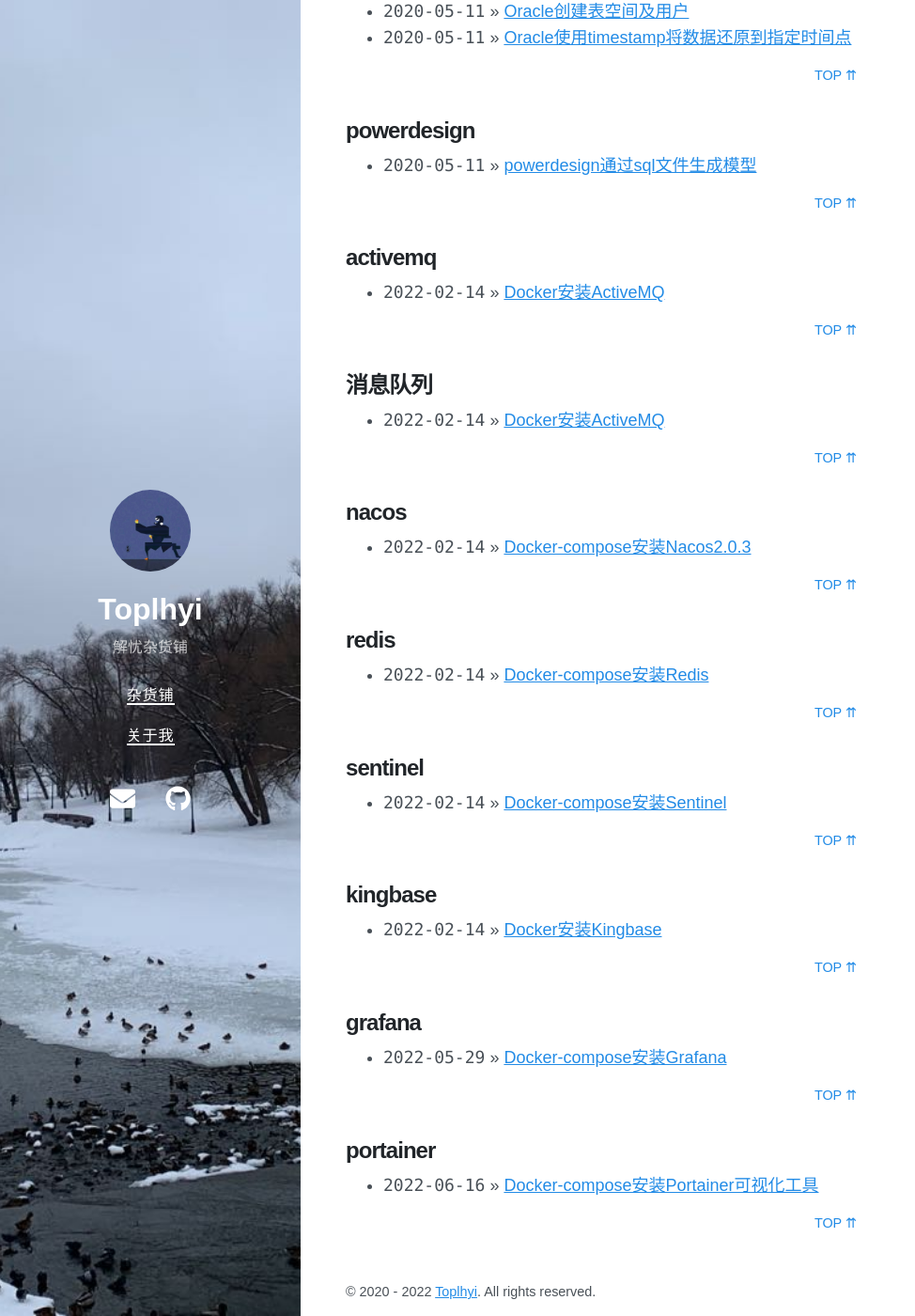
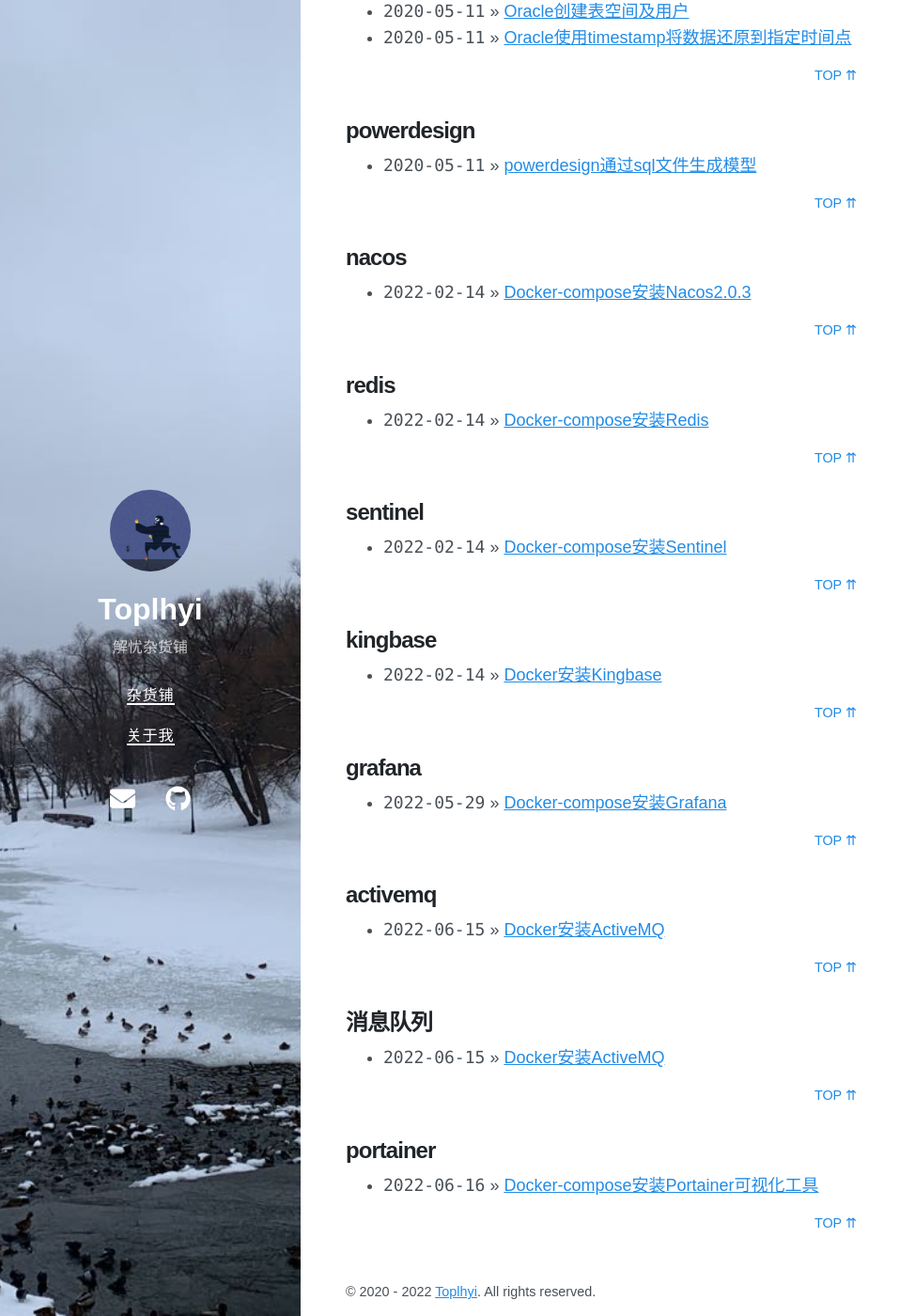
Before and after one commit to toplhy/toplhy.github.io, a Jekyll site: the page built from tags.md, in a window 1280 px wide and 1400 px high, scrolled down 2305 px. Shown: the whole window at 94% size, without its empty margins (0-974 px from the left). Built offline with Jekyll 4.4.1, drawn with Linux system fonts in a browser that asks for light colours; nearby versions of some CDN libraries; some of the changed text lies outside the part shown.

Commit message:
Update and rename 2022-02-14-docker-activemq.md to 2022-06-15-docker-activemq.md

```diff
--- a/_posts/2022-02-14-docker-activemq.md
+++ b/_posts/2022-06-15-docker-activemq.md
@@ -2,7 +2,7 @@
 layout: post
 title: Docker安装ActiveMQ
 author: Toplhyi
-date: 2022-02-14 17:37 +0800
+date: 2022-06-15 17:37 +0800
 tags: [docker, activemq, 消息队列]
 toc:  true
 ---
```
